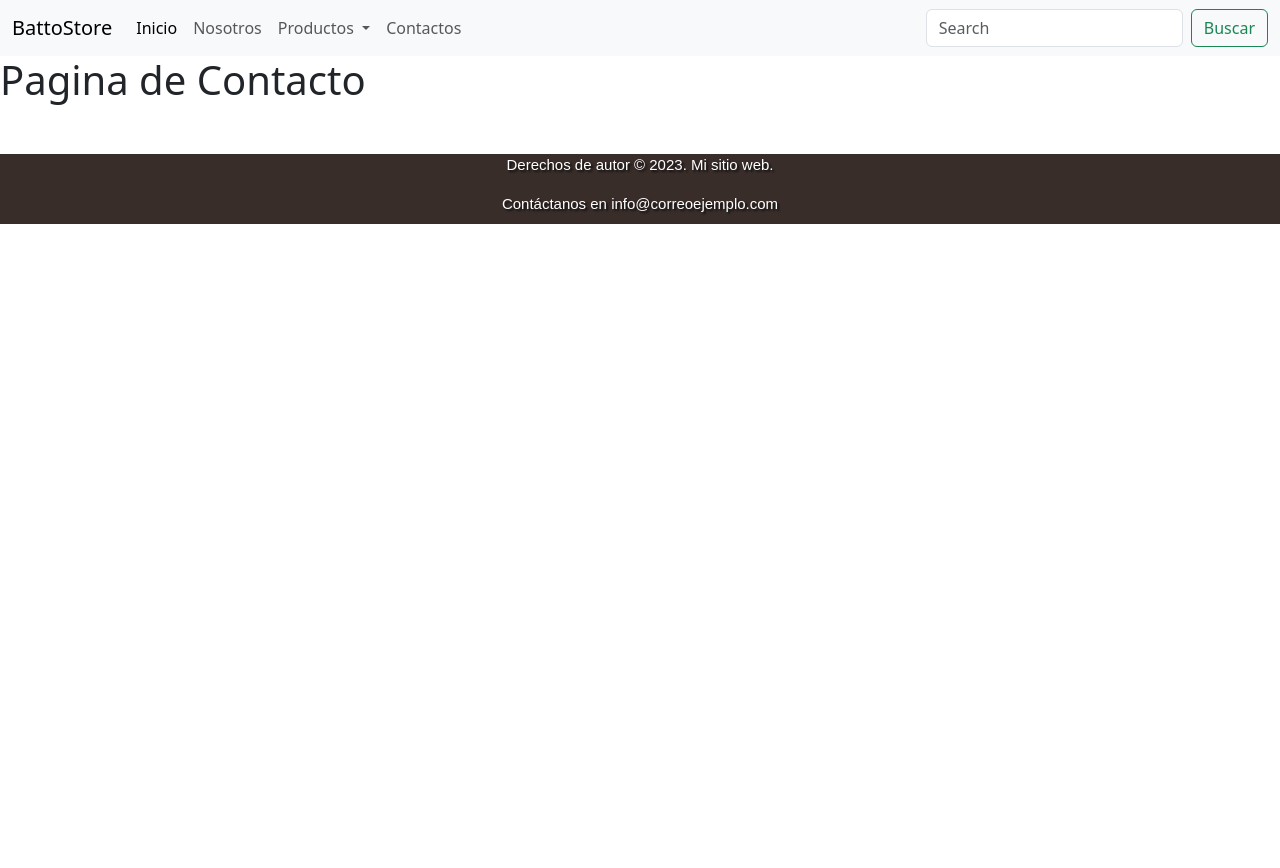
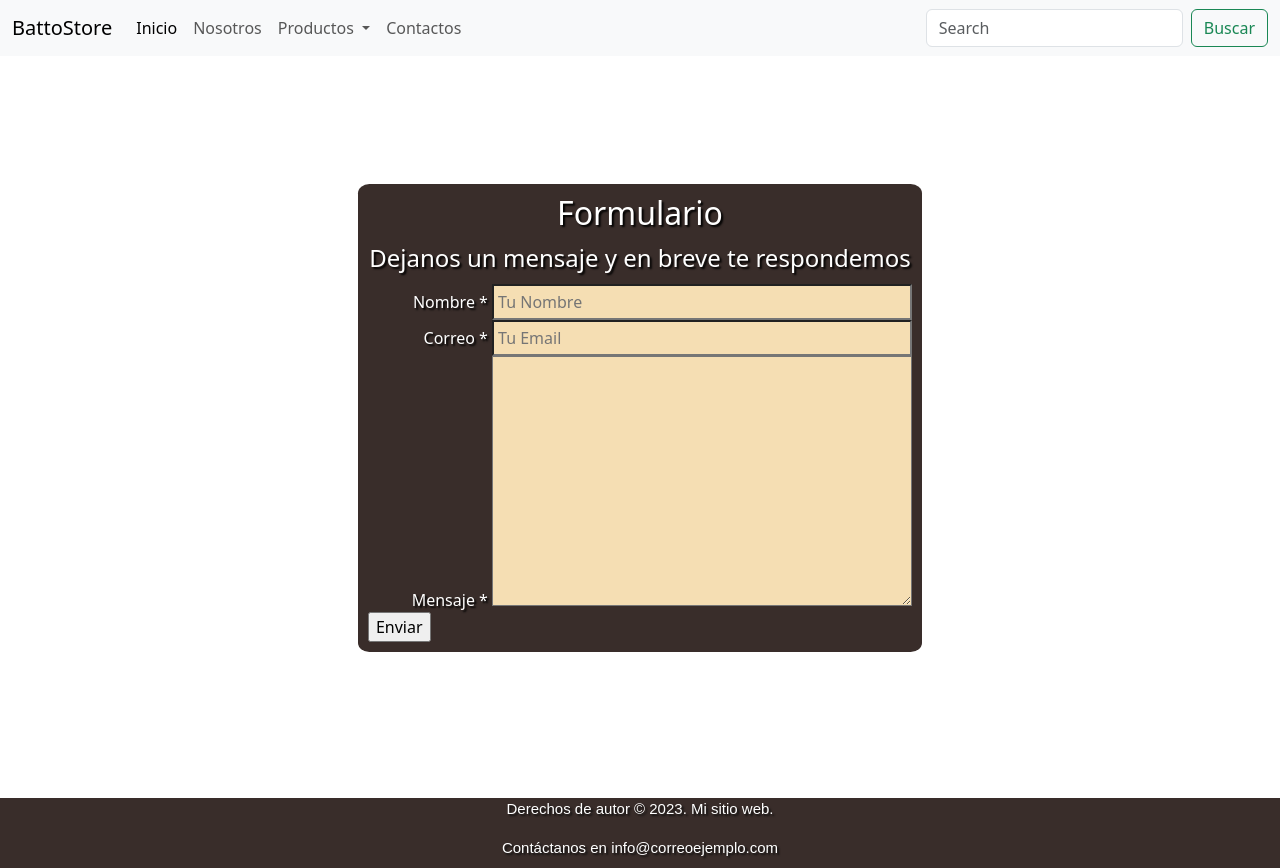
Before and after one commit to alanmorog/comision-55470, a plain HTML site: page pages/contacto.html in a window 1280 px wide. Before the commit the page ends 800 px from the top, so only its background shows below. Drawn offline with nearby package versions, Linux system fonts and the light colour scheme.

Commit message:
finalizado page contacto y actualizaciones

```diff
--- a/css/style.css
+++ b/css/style.css
@@ -20,7 +20,7 @@ body {
 }
 
 
-/* Ajustes INDEX */
+/* Ajustes INDEX ----------------------*/
 
 #reciente-cartera h4{
     text-align: center;
@@ -71,6 +71,10 @@ body {
 .carousel-caption h5{
     font-size: 40px;
     font-style: italic;
+}
+
+.galeria-cartera img:hover {
+    filter: grayscale(1);
 }
 
 /* Ajustes Nosotros --------------------- */
@@ -239,3 +243,59 @@ footer p {
     text-align: center;
     margin-top: 50px;
 }
+/* contacto--------------------------------- */
+main {
+   display: flex;
+   justify-content: center;
+   align-items: center;
+   width: 100%;
+   height: auto;
+   margin-top: 10%;
+}
+
+.contenedor {
+    background-color: #392D2A;
+    display: inline-block;
+    border-radius: 2%;
+    padding: 10px;
+}
+
+.contenedor h2 {
+    color: white;
+    text-align: center;
+    text-shadow: 2px 2px 2px #000;
+}
+
+.contenedor legend{
+    color: white;
+    text-align: center;
+    text-shadow: 2px 2px 2px #000;
+}
+
+.contenedor div {
+    color: white;
+    text-align: center;
+    text-shadow: 2px 2px 2px #000;
+}
+
+#nombre {
+    background-color: wheat;
+    padding: 4px;
+    width: 420px;
+}
+
+#correo {
+    background-color: wheat;
+    padding: 4px;
+    width: 420px;
+}
+#mensaje{
+    background-color: wheat;
+    padding: 4px;
+    width: 420px;
+}
+
+.contenedor div label {
+    width: 120px;
+    text-align: end;
+}
--- a/pages/contacto.html
+++ b/pages/contacto.html
@@ -46,10 +46,31 @@
           </div>
         </div>
       </nav>
+      <main>
+        <section class="contenedor">
+          <h2>Formulario</h2>
+          <form action="">
+            <fieldset>
+              <legend>Dejanos un mensaje y en breve te respondemos</legend>
+              <div>
+                <label for="nombre">Nombre <span>*</span></label>
+                <input type="text" placeholder="Tu Nombre" id="nombre">
+              </div>
+              <div>
+                <label for="correo">Correo <span>*</span></label>
+                <input type="email" placeholder="Tu Email" id="correo">
+              </div>
+              <div>
+                <label for="mensaje">Mensaje <span>*</span></label>
+                <textarea name="" id="mensaje" cols="30" rows="10"></textarea>
+              </div>
+              <input class="boton" type="submit" value="Enviar">
+            </fieldset>
+          </form>
+        </section>
+    </main>
 
-      <h1>Pagina de Contacto</h1>
-
-
+      <br><br><br><br>
 
     <footer>
       <p>Derechos de autor © 2023. Mi sitio web.</p>
```
